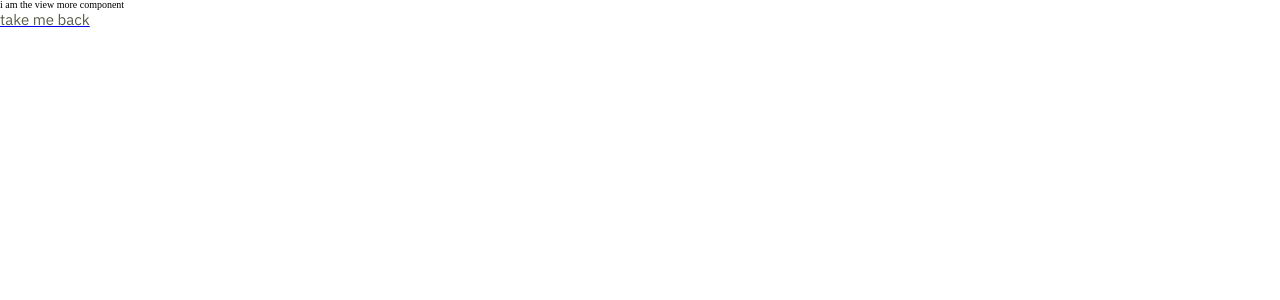
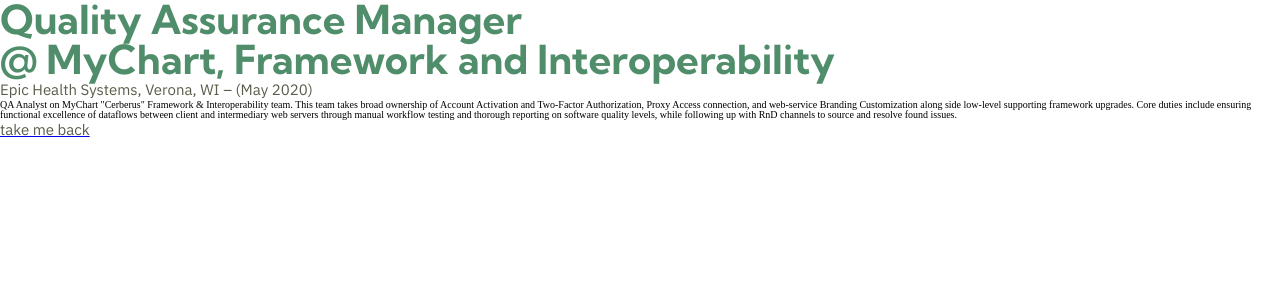
Before and after one commit to AvantGov/resume, a React (Create React App) app in the folder resume__client/: page /about/epic in a window 1280 px wide. Shown: the top 300 px of the page. Built offline with nearby package versions, Linux system fonts and the light colour scheme; a web font is replaced by a local one.

Commit message:
added some content to the epic viewmore page, added some CSS styling to support UI -- lowered size of the title and broke into separate lines (will need to consider in rest of the design

```diff
--- a/resume__client/src/Components/EpicComp__viewmore.js
+++ b/resume__client/src/Components/EpicComp__viewmore.js
@@ -5,7 +5,12 @@
 
     return(
         <div className='viewMore__epic'>
-            i am the view more component
+            <div className='viewmore__intro'>
+                <h1 className='intro__header'>Quality Assurance Manager</h1>
+                <h1 className='intro__header'>@ MyChart, Framework and Interoperability</h1>
+                <h2 className='intro__subheader'>Epic Health Systems, Verona, WI – (May 2020)</h2>
+                <p className='intro__desc'>QA Analyst on MyChart "Cerberus" Framework & Interoperability team. This team takes broad ownership of Account Activation and Two-Factor Authorization, Proxy Access connection, and web-service Branding Customization along side low-level supporting framework upgrades. Core duties include ensuring functional excellence of dataflows between client and intermediary web servers through manual workflow testing and thorough reporting on software quality levels, while following up with RnD channels to source and resolve found issues. </p>
+            </div>
 
 
             <div className='viewmore__return'>
```
